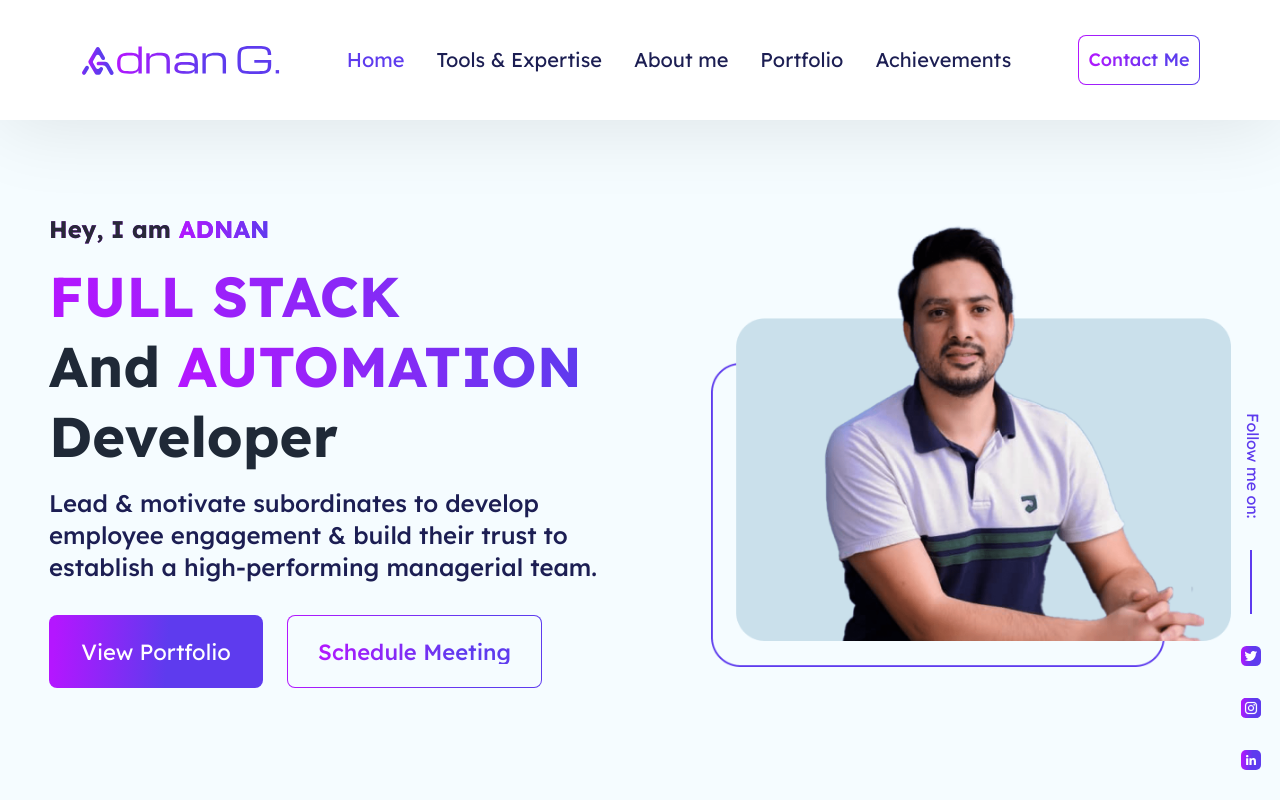
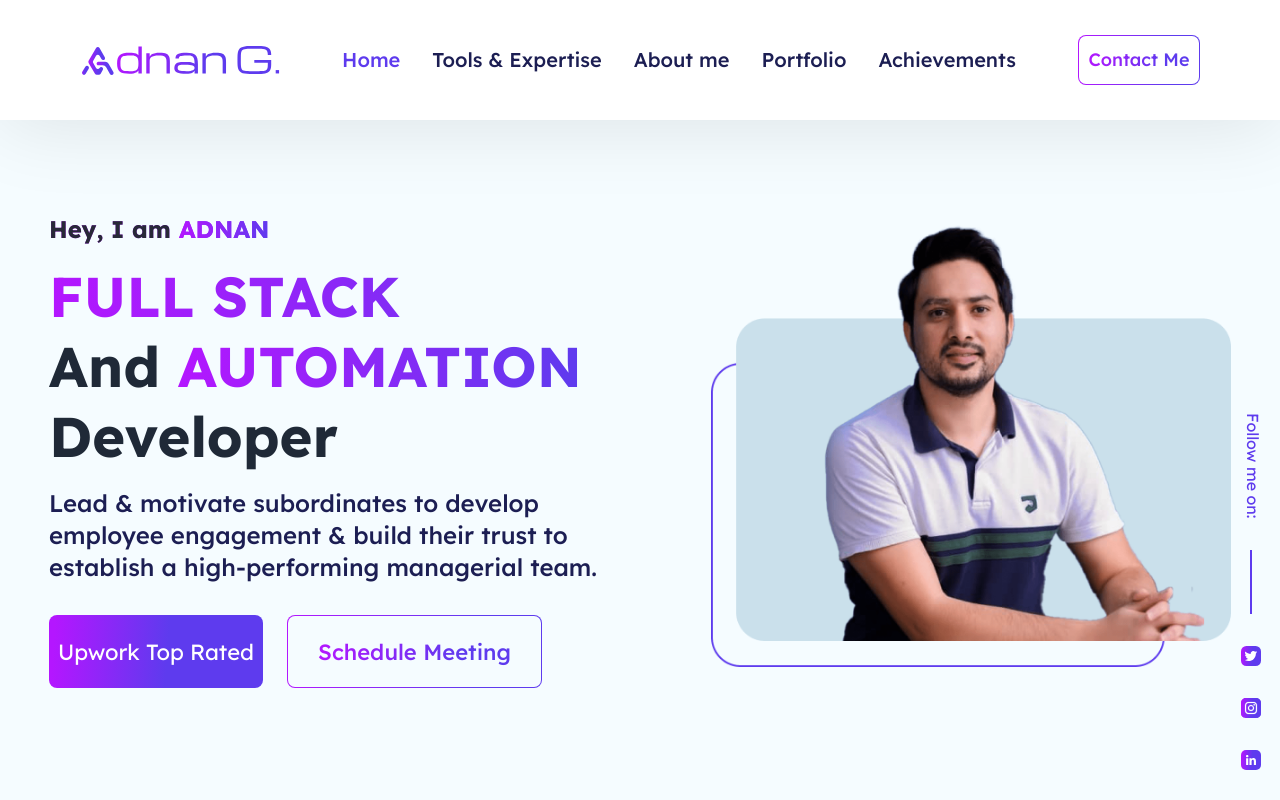
Before and after one commit to adnanghaffar07/adnanghaffar, a Next.js app: page / in a window 1280 px wide. Shown: the top 800 px of the page. Built offline with nearby package versions, Linux system fonts and the light colour scheme.

Commit message:
updated code

```diff
--- a/app/components/Footer.tsx
+++ b/app/components/Footer.tsx
@@ -76,7 +76,11 @@ const Footer = () => {
           <div className="flex w-full bg-white bg-opacity-20 min-h-[1px] max-md:max-w-full" />
           <div className="flex flex-wrap gap-10 gap-y-6 justify-between items-center pt-6 md:pt-11 pb-6 md:pb-8">
             <p className="my-auto text-xs sm:text-base md:text-lg font-bold text-white">
-              Copyright @{new Date(Date.now()).getFullYear()} - by Adnan G.
+              <span className="font-normal">
+                {" "}
+                Copyright @{new Date(Date.now()).getFullYear()}
+              </span>{" "}
+              - by Adnan G.
             </p>
             <div className="flex flex-wrap gap-4 items-center my-auto">
               <Link
--- a/app/components/Header.tsx
+++ b/app/components/Header.tsx
@@ -48,19 +48,19 @@ const Header = () => {
 
         <ul className=" gap-8 text-xl text-[#1C1E53] max-md:max-w-full hidden xl:flex">
           <li className="text-[#5E3BEE]">
-            <a className="cursor-pointer">Home</a>
+            <a className="cursor-pointer font-medium">Home</a>
           </li>
           <li>
             <a
               onClick={(e) => handleScroll(e, "expertise")}
-              className="hover:text-[#5E3BEE] cursor-pointer"
+              className="hover:text-[#5E3BEE] cursor-pointer font-medium"
             >
               Tools & Expertise
             </a>
           </li>
           <li>
             <a
-              className="hover:text-[#5E3BEE] cursor-pointer"
+              className="hover:text-[#5E3BEE] cursor-pointer font-medium"
               onClick={(e) => handleScroll(e, "about")}
             >
               About me
@@ -68,7 +68,7 @@ const Header = () => {
           </li>
           <li>
             <a
-              className="hover:text-[#5E3BEE] cursor-pointer"
+              className="hover:text-[#5E3BEE] cursor-pointer font-medium"
               onClick={(e) => handleScroll(e, "portfolio")}
             >
               Portfolio
@@ -76,7 +76,7 @@ const Header = () => {
           </li>
           <li>
             <a
-              className="hover:text-[#5E3BEE] cursor-pointer"
+              className="hover:text-[#5E3BEE] cursor-pointer font-medium"
               onClick={(e) => handleScroll(e, "achievements")}
             >
               Achievements
--- a/app/components/HeroSection.tsx
+++ b/app/components/HeroSection.tsx
@@ -40,7 +40,14 @@ const HeroSection = () => {
           </div>
 
           <div className="flex gap-4 sm:gap-6 items-center self-start mt-8 ">
-            <button
+            <Link
+              href="https://www.upwork.com/freelancers/adnanghaffar"
+              target="_blank"
+              className="text-white rounded-lg bg-[linear-gradient(274deg,#5E3BEE_44.65%,#B416FF_97.09%)] w-[156px] sm:w-[180px] lg:w-[180px] xl:w-[214px] h-[56px] sm:h-[63px] lg:h-[63px] xl:h-[73px] max-md:px-5 text-[22px] flex items-center justify-center text-base lg:text-xl xl:text-[22px] group transition-transform duration-300 hover:bg-[linear-gradient(274deg,#B416FF_44.65%,#5E3BEE_97.09%)]"
+            >
+              Upwork Top Rated
+            </Link>
+            {/* <button
               className="text-white rounded-lg bg-[linear-gradient(274deg,#5E3BEE_44.65%,#B416FF_97.09%)] w-[156px] sm:w-[180px] lg:w-[180px] xl:w-[214px] h-[56px] sm:h-[63px] lg:h-[63px] xl:h-[73px] max-md:px-5 text-[22px] flex items-center justify-center text-base lg:text-xl xl:text-[22px] group transition-transform duration-300"
               onClick={(e) => handleScroll(e, "portfolio")}
             >
@@ -54,7 +61,7 @@ const HeroSection = () => {
                 height={24}
                 className="w-6 ml-2 opacity-0 transition-opacity duration-300 group-hover:opacity-100 hidden md:block"
               />
-            </button>
+            </button> */}
 
             <Link
               href="https://calendly.com/adnanghaffar"
@@ -63,7 +70,7 @@ const HeroSection = () => {
               className="relative items-center justify-center w-[164px] sm:w-[180px] lg:w-[225px] xl:w-[255px] h-[58px] sm:h-[63px] lg:h-[63px] xl:h-[73px] lg:text-xl xl:text-2xl font-medium rounded-lg p-[1px] bg-[linear-gradient(274deg,#5E3BEE_25%,#B416FF_100%)] px-[1px] flex"
             >
               <span className="w-full h-full bg-[#F5FCFF] hover:bg-[#CECCFB] rounded-[7px] flex items-center justify-center">
-                <span className="bg-clip-text text-transparent bg-[linear-gradient(274deg,#5E3BEE_25%,#B416FF_100%)] text-base lg:text-[22px]">
+                <span className="bg-clip-text text-transparent bg-[linear-gradient(274deg,#5E3BEE_25%,#B416FF_100%)] text-base lg:text-[22px] py-1">
                   Schedule Meeting
                 </span>
               </span>
```
